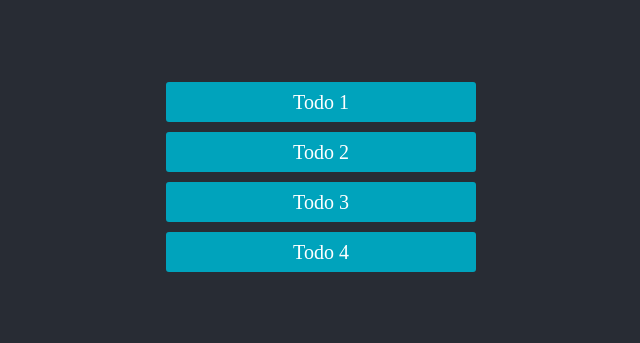
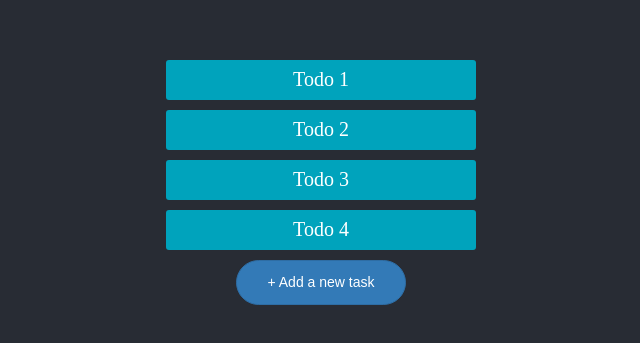
Before and after one commit to husni1992/todo_react, a React (Create React App) app: page / in a window 1280 px wide. Shown: the part 223-566 px from the top of the page, without its empty margins (319-959 px from the left). Built offline with nearby package versions, Linux system fonts and the light colour scheme.

Commit message:
Handled add new item

```diff
--- a/src/components/TodoRow2.js
+++ b/src/components/TodoRow2.js
@@ -7,6 +7,14 @@ class TodoRow2 extends Component {
     isEditable: false,
     item: this.props.item,
   };
+
+  componentDidMount() {
+    if (this.props.item.isNew === true) {
+      this.setState({
+        isEditable: true,
+      });
+    }
+  }
 
   getRandomColor = () => {
     const letters = '0123456789ABCDEF';
@@ -24,6 +32,9 @@ class TodoRow2 extends Component {
   };
 
   cancelChanges = () => {
+    if (this.state.item.isNew) {
+      this.props.removeNewElement();
+    }
     this.setState({
       item: this.props.item,
       isEditable: false,
@@ -31,7 +42,25 @@ class TodoRow2 extends Component {
   };
 
   saveChanges = () => {
-    if (!this.state.item.value || this.state.item.value === this.props.item.value) return;
+    if (!this.state.item.value) {
+      alert('Cannot be empty!');
+      if (this.props.item.isNew === true) {
+        return;
+      }
+    }
+
+    if (this.props.item.isNew === true) {
+      this.props.onSaveNew(this.state.item);
+      return;
+    }
+
+    if (this.state.item.value === this.props.item.value) {
+      this.setState({
+        isEditable: false,
+      });
+      return;
+    }
+
     this.props.saveChanges(this.state.item, () => {
       this.setState({
         isEditable: false,
--- a/src/containers/TodoHome.js
+++ b/src/containers/TodoHome.js
@@ -2,7 +2,8 @@ import React, { Component } from 'react';
 import TodoRow2 from '../components/TodoRow2';
 
 class TodoHome extends Component {
-  todoList = [
+  state = {
+    todoList: [
       {
         id: 1,
         value: 'Todo 1',
@@ -23,24 +24,73 @@ class TodoHome extends Component {
         value: 'Todo 4',
         timeStamp: new Date(),
       },
-  ];
+    ],
+  };
 
   saveChanges = (newVal, callback) => {
     function findFirstLargeNumber(element) {
       return element.id === newVal.id;
     }
 
-    const itemInd = this.todoList.findIndex(findFirstLargeNumber);
-    this.todoList.splice(itemInd, 1, newVal);
+    const itemInd = this.state.todoList.findIndex(findFirstLargeNumber);
+    this.state.todoList.splice(itemInd, 1, newVal);
     this.setState({}, callback);
   };
 
+  removeNewElement = () => {
+    this.state.todoList.pop();
+    this.setState({
+      todoList: this.state.todoList,
+    });
+  };
+
   createTodoList = () => {
-    return this.todoList.map(item => <TodoRow2 key={item.id} item={item} saveChanges={this.saveChanges} />);
+    return this.state.todoList.map(item => (
+      <TodoRow2
+        key={item.id}
+        item={item}
+        saveChanges={this.saveChanges}
+        removeNewElement={this.removeNewElement}
+        onSaveNew={this.onSaveNew}
+      />
+    ));
+  };
+
+  onSaveNew = item => {
+    // make server call
+  };
+
+  onAddNew = () => {
+    this.state.todoList.push({
+      id: `new${Math.random()}`,
+      isNew: true,
+    });
+    this.setState({
+      todoList: this.state.todoList,
+    });
   };
 
   render() {
-    return <div className="Container">{this.createTodoList()}</div>;
+    return (
+      <div>
+        <div className="Container">{this.createTodoList()}</div>
+        {!this.state.todoList[this.state.todoList.length - 1].isNew && (
+          <button
+            className="btn btn-primary"
+            onClick={this.onAddNew}
+            style={{
+              height: 45,
+              width: 170,
+              borderRadius: 40,
+              alignItems: 'center',
+              justifyContent: 'center',
+            }}
+          >
+            + Add a new task
+          </button>
+        )}
+      </div>
+    );
   }
 }
 
```
Lines whose indentation alone changed are shown as unchanged.
